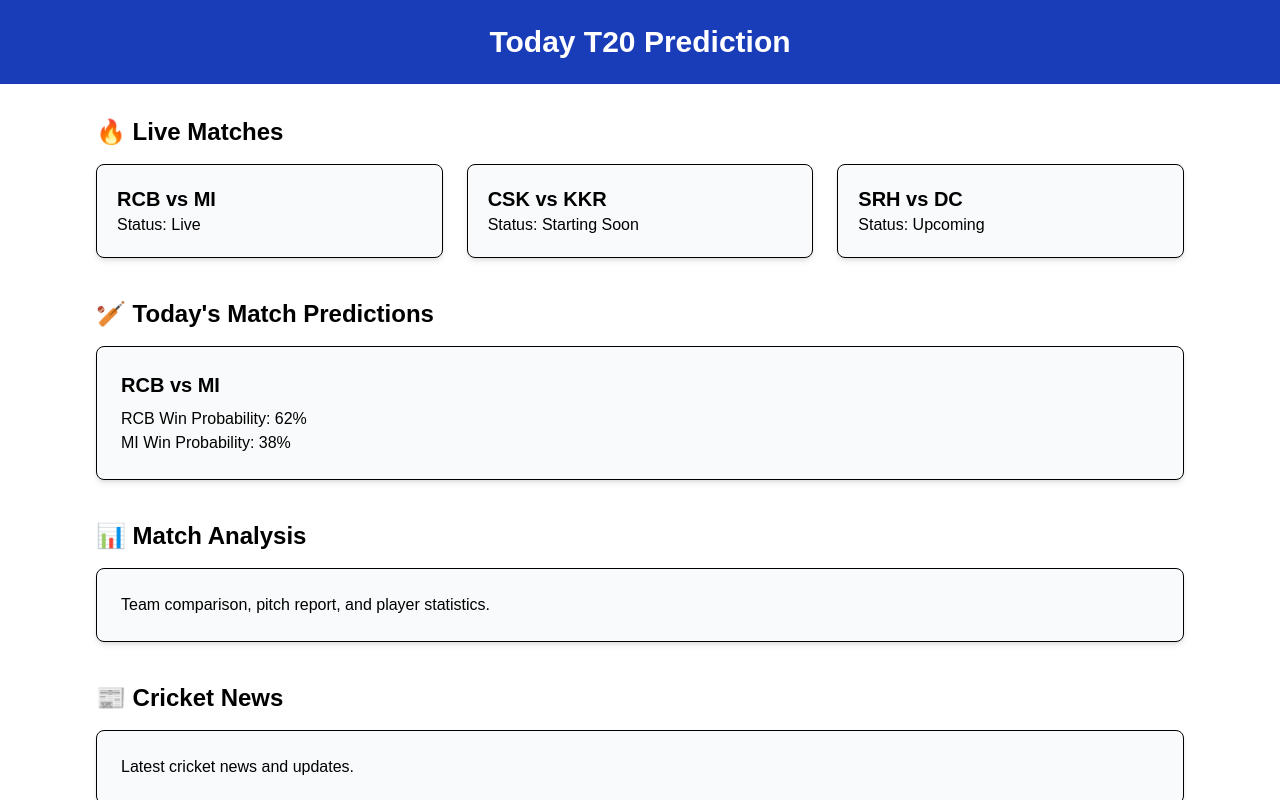
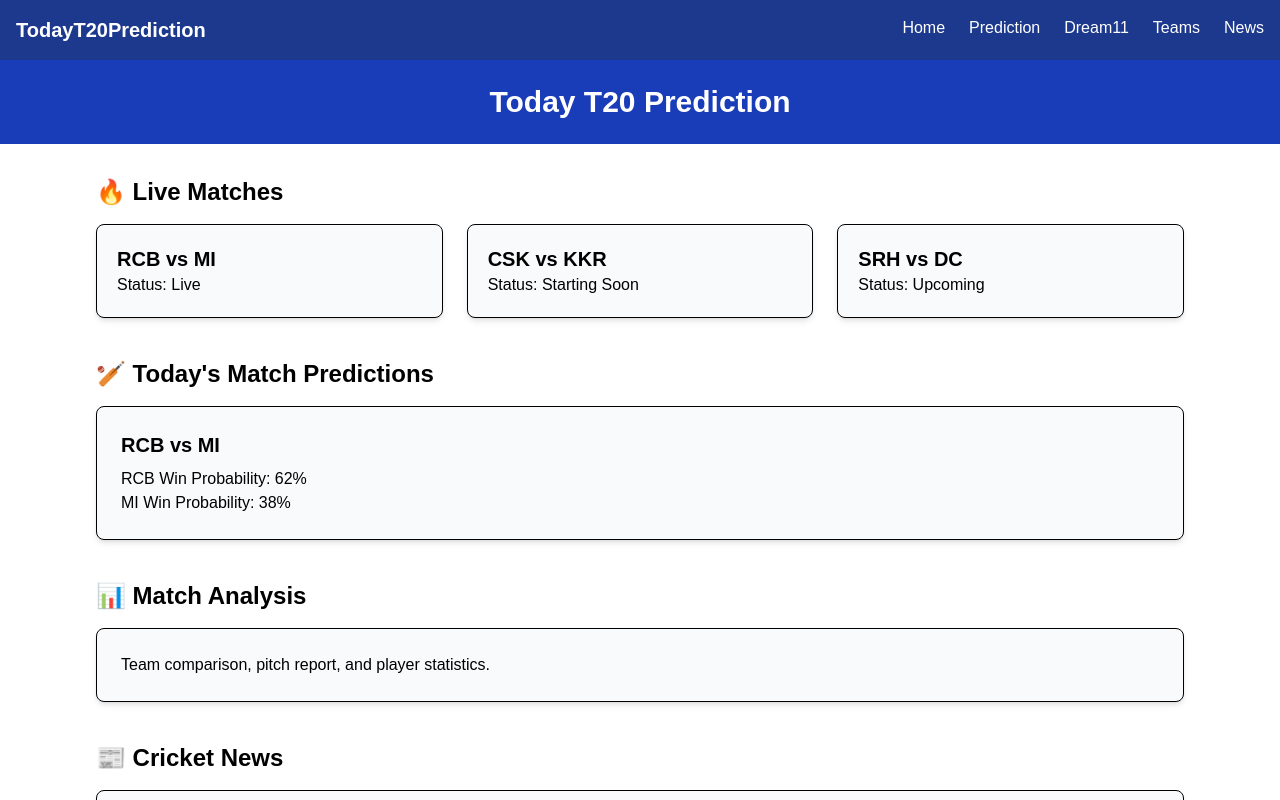
Before and after one commit to mukesh694/todayt20prediction, a Next.js app: page / in a window 1280 px wide. Shown: the top 800 px of the page. Built offline with nearby package versions, Linux system fonts and the light colour scheme.

Commit message:
create navbar and all

```diff
--- a/app/layout.tsx
+++ b/app/layout.tsx
@@ -1,6 +1,9 @@
 import type { Metadata } from "next";
 import { Geist, Geist_Mono } from "next/font/google";
 import "./globals.css";
+
+import "./globals.css";
+import Navbar from "../components/Navbar";
 
 const geistSans = Geist({
   variable: "--font-geist-sans",
@@ -22,16 +25,19 @@
 
 export default function RootLayout({
   children,
-}: Readonly<{
+}:  {
   children: React.ReactNode;
-}>) {
+}) {
   return (
     <html lang="en">
-      <body
-        className={`${geistSans.variable} ${geistMono.variable} antialiased`}
-      >
+      <body>
+
+        <Navbar />
+
         {children}
+
       </body>
     </html>
   );
+
 }
--- a/app/page.tsx
+++ b/app/page.tsx
@@ -1,4 +1,3 @@
-import Image from "next/image";
 export default function Home() {
   return (
     <main className="min-h-screen bg-white text-black">
--- /dev/null
+++ b/components/Navbar.tsx
@@ -0,0 +1,15 @@
+export default function Navbar(): JSX.Element {
+    return (
+      <nav className="bg-blue-900 text-white p-4 flex justify-between">
+        <h1 className="text-xl font-bold">TodayT20Prediction</h1>
+
+        <div className="space-x-6">
+          <a href="/">Home</a>
+          <a href="/prediction">Prediction</a>
+          <a href="/dream11">Dream11</a>
+          <a href="/teams">Teams</a>
+          <a href="/news">News</a>
+        </div>
+      </nav>
+    );
+  }
```
Also changed, not shown: components/Header.tsx (added), components/MatchCard.tsx (added), components/PredictionBar.tsx (added).
